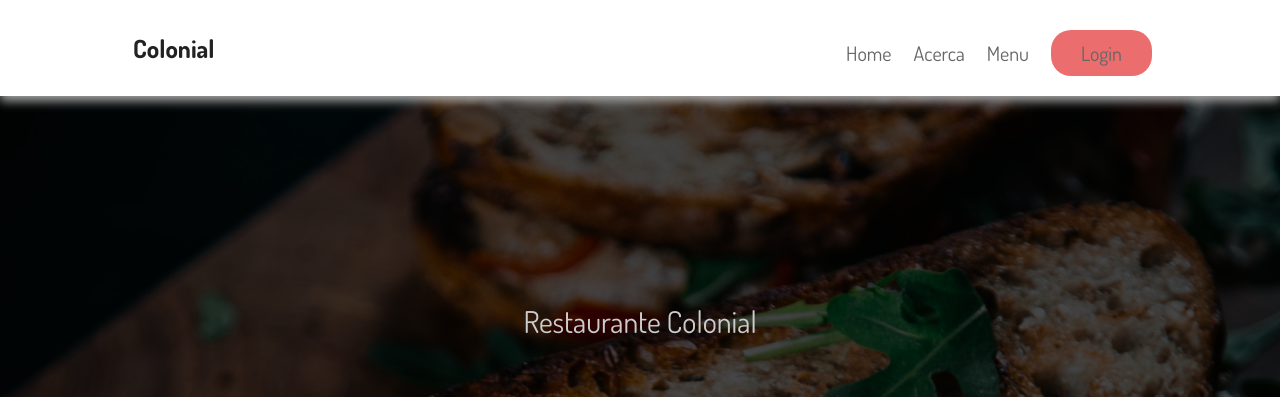
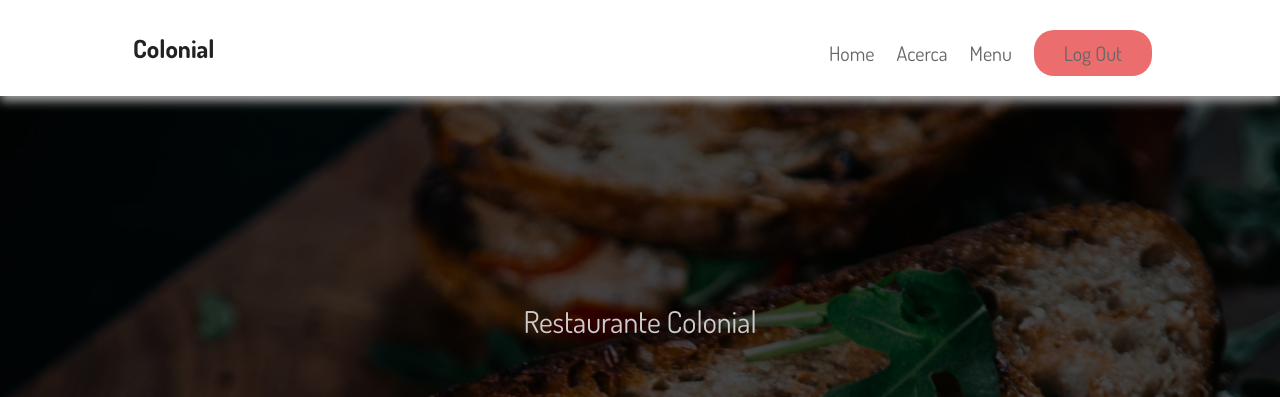
Before and after one commit to colonialcs50/Proyecto, a Flask app: page /landing in a window 1280 px wide. Shown: the top 397 px of the page. Run offline with Flask 2, Linux system fonts and the light colour scheme; a user stored in the database is signed in; some libraries are stand-ins or nearby versions.

Commit message:
cambios 28/06/2022

```diff
--- a/Proyecto_Final_de_Curso/app.py
+++ b/Proyecto_Final_de_Curso/app.py
@@ -36,7 +36,7 @@ def after_request(response):
 
 
 @app.route("/")
-@login_required
+
 def index():
 
     return render_template("landing.html")
@@ -109,6 +109,10 @@ def register():
 
         hash = generate_password_hash(password)
 
+        query = db.execute("Select Username from usuario where Username = ?" , username)
+        if len(query) != 0:
+             return apology('El Username Ya esta usado', 400)
+
         try:
             db.execute("INSERT INTO usuario(nombre, apellido, Correo, Telefono, Username, hash) VALUES(?, ?, ?, ?, ?, ?)", nombre, apellido, correo, telefono, username, hash)
             return redirect('/login')
--- a/Proyecto_Final_de_Curso/templates/landing.html
+++ b/Proyecto_Final_de_Curso/templates/landing.html
@@ -11,7 +11,12 @@
         <a href="#menu">Menu</a>
         <!--<a href="#galeria">Galeria</a>-->
         <!--<a href="#orden">Orden</a>-->
-        <a href="templates/index.html" class="btn">Login</a>
+
+        {% if session["user_id"] %}
+        <a href="/logout" class="btn">Log Out</a>
+        {% else %}
+        <a href="/login" class="btn">Login</a>
+        {% endif %}
     </nav>
 
     <div id="menu-btn" class="fas fa-bars"></div>
```
